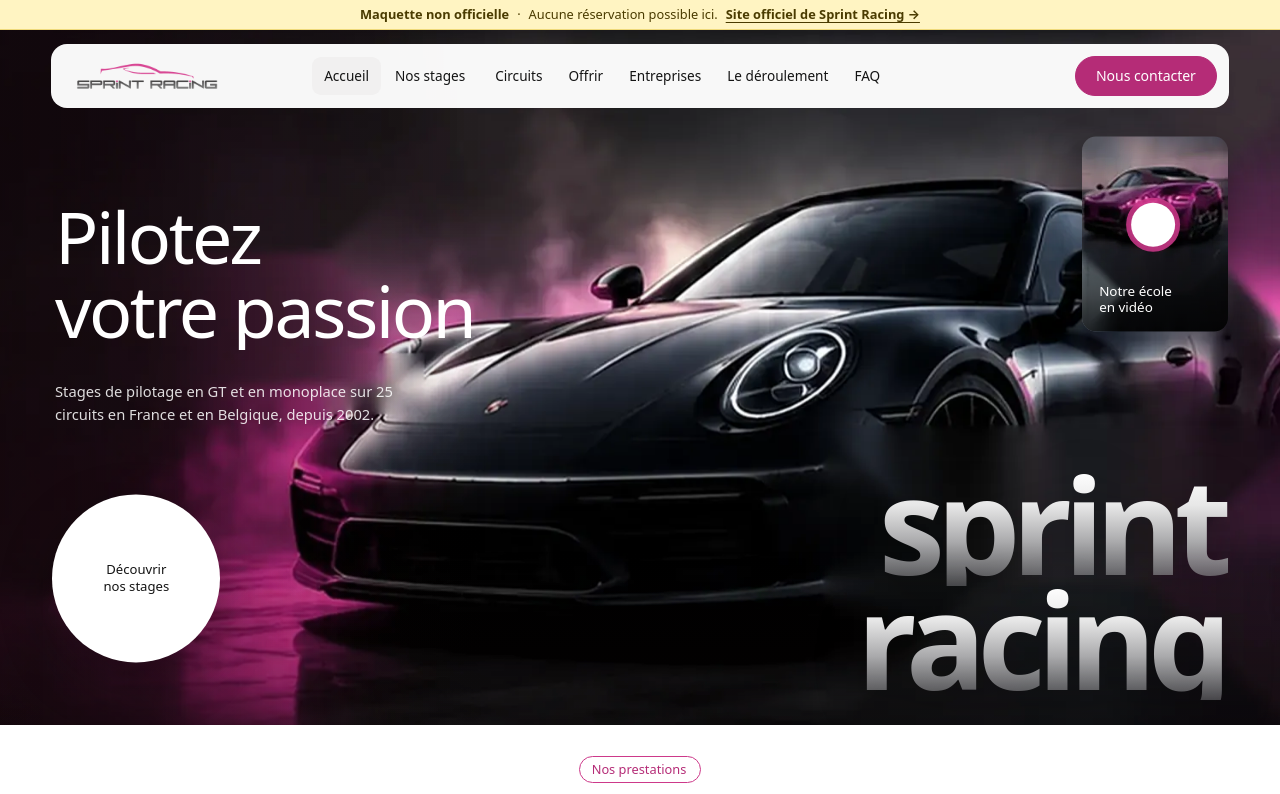
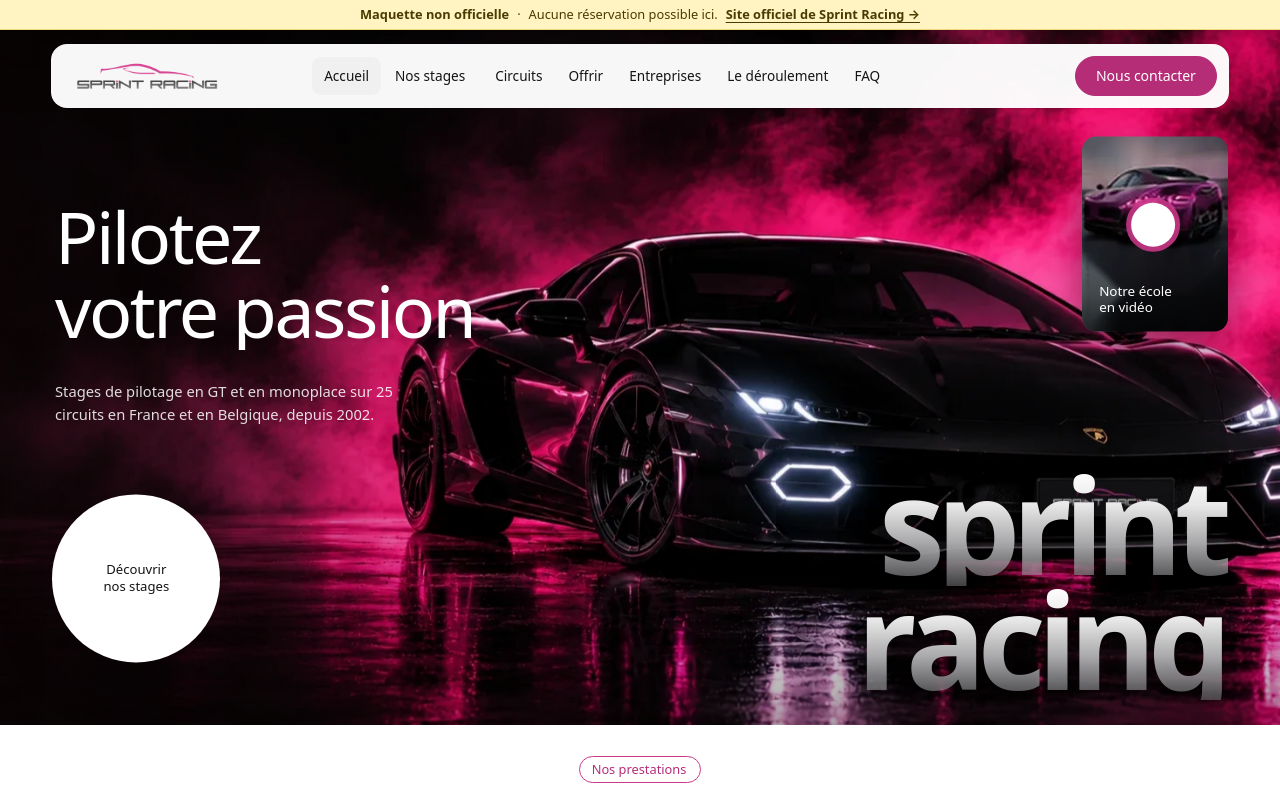
Before and after one commit to cecelulu/portfolio-photographer, an Astro site: page / in a window 1280 px wide. Shown: the top 794 px of the page. Built offline with nearby package versions, Linux system fonts and the light colour scheme; Astro itself is replaced by a stand-in of ours.

Commit message:
Use the black Lamborghini Temerario photo in the home hero
The plate text was replaced by a Sprint Racing plate.

Co-Authored-By: Claude Opus 5.5 <noreply@anthropic.com>
Claude-Session: https://claude.ai/code/session_01KdWeuvmxXvG5K173PMquv6

```diff
--- a/src/components/home/HomeHero.astro
+++ b/src/components/home/HomeHero.astro
@@ -8,13 +8,13 @@ import { site } from '../../data/site';
 <section class="hero" aria-labelledby="hero-title" data-hero>
   <div class="hero__media" aria-hidden="true">
     <picture>
-      <source media="(max-width: 900px)" srcset="/images/maquette/hero-853.webp 853w, /images/maquette/hero-1706.webp 1706w" sizes="200vw" />
+      <source media="(max-width: 900px)" srcset="/images/maquette/accueil-900.webp 900w, /images/maquette/accueil-1672.webp 1672w" sizes="200vw" />
       <img
         class="hero__img"
-        src="/images/maquette/hero-1706.webp"
+        src="/images/maquette/accueil-1672.webp"
         alt=""
-        width="1706"
-        height="926"
+        width="1672"
+        height="941"
         fetchpriority="high"
         decoding="async"
         data-hero-img
@@ -48,6 +48,7 @@ import { site } from '../../data/site';
     <span>sprint</span>
     <span>racing</span>
   </p>
+
 </section>
 
 <style>
@@ -55,7 +56,7 @@ import { site } from '../../data/site';
     position: relative;
     isolation: isolate;
     overflow: hidden;
-    /* Même rapport que la photo de la maquette (853 × 463). */
+    /* Proche du rapport de la maquette (853 × 463). */
     height: clamp(640px, 54.3vw, 900px);
     background: #12060c;
     color: #fff;
@@ -72,6 +73,11 @@ import { site } from '../../data/site';
     object-position: 60% 50%;
     transform-origin: 62% 55%;
     will-change: transform;
+  }
+  .hero__content,
+  .hero__circle,
+  .hero__video {
+    z-index: 2;
   }
   .hero__shade {
     position: absolute;
@@ -238,7 +244,7 @@ import { site } from '../../data/site';
       flex-direction: column;
     }
     .hero__img {
-      object-position: 58% 60%;
+      object-position: 64% 60%;
     }
     .hero__shade {
       background:
--- a/src/pages/index.astro
+++ b/src/pages/index.astro
@@ -14,10 +14,10 @@ import Testimonials from '../components/home/Testimonials.astro';
 <Base
   title="Sprint Racing – Stage de pilotage sur circuit en Ferrari, Lamborghini, Porsche"
   description="Stages de pilotage sur circuit en Ferrari, Lamborghini, Porsche, McLaren et monoplace sur 25 circuits en France et en Belgique. Dès 16 ans. Idée cadeau inoubliable."
-  image="/images/maquette/hero-1706.webp"
+  image="/images/maquette/accueil-1672.webp"
   home
 >
-  <link slot="head" rel="preload" as="image" href="/images/maquette/hero-1706.webp" media="(min-width: 901px)" />
+  <link slot="head" rel="preload" as="image" href="/images/maquette/accueil-1672.webp" media="(min-width: 901px)" />
   <HomeHero />
   <Prestations />
   <ServicesList />
--- a/src/styles/global.css
+++ b/src/styles/global.css
@@ -395,7 +395,7 @@ p {
 }
 
 /* ---------- En-tête des pages intérieures ----------
-   Même ambiance que l'accueil : fond sombre, halo rouge, texte blanc, l'en-tête flotte au-dessus. */
+   Même ambiance que l'accueil : fond sombre, halo rose, texte blanc, l'en-tête flotte au-dessus. */
 
 .page-hero {
   position: relative;
@@ -415,7 +415,7 @@ p {
   position: absolute;
   inset: -40px;
   z-index: -1;
-  background: url('/images/maquette/hero-853.webp') center / cover no-repeat;
+  background: url('/images/maquette/accueil-900.webp') center / cover no-repeat;
   filter: blur(36px) saturate(1.2);
   opacity: 0.4;
 }
```
Also changed, not shown: public/images/maquette/accueil-1672.webp (added), public/images/maquette/accueil-900.webp (added), public/images/maquette/hero-1706.webp (deleted), public/images/maquette/hero-853.webp (deleted).
